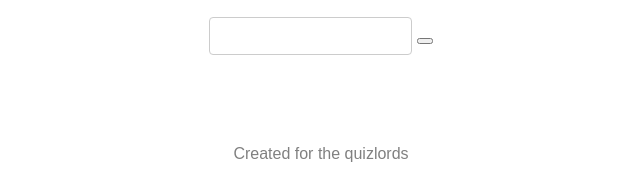
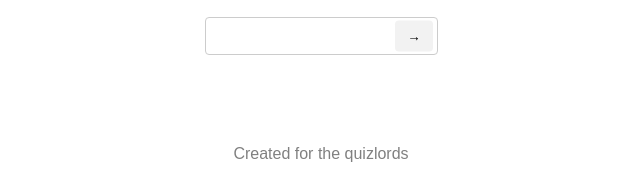
Before and after one commit to adam-poulton/puzzles, a plain HTML site: page index.html in a window 1280 px wide. Shown: the part 271-458 px from the top of the page, 319-959 px from the left. Drawn offline with Linux system fonts and the light colour scheme.

Commit message:
Adds submit button

```diff
--- a/style.css
+++ b/style.css
@@ -64,8 +64,13 @@ body {
     background: #b2a52c;
 }
 
+.input-container {
+    position: relative;
+}
+
 input {
     padding: 10px;
+    padding-right: 40px; /* Adjust the padding to accommodate the button */
     border: 1px solid #ccc;
     border-radius: 4px;
     outline: none;
@@ -77,6 +82,28 @@ input:focus {
     box-shadow: 0 0 5px #f2df3a;
 }
 
+.submit-button {
+    position: absolute;
+    top: 50%;
+    right: 5px; /* Adjust the button's position as needed */
+    transform: translateY(-50%);
+    padding: 8px 12px;
+    background-color: #f2f2f2;
+    border: none;
+    border-radius: 4px;
+    font-weight: bold;
+}
+
+.submit-button:hover {
+    cursor: pointer;
+    background-color: #f2df3a;
+}
+
+.submit-button:after {
+    content: "\2192"; /* Unicode value for the right arrow symbol */
+}
+
+
 
 footer {
     margin-top: 50px;
```
